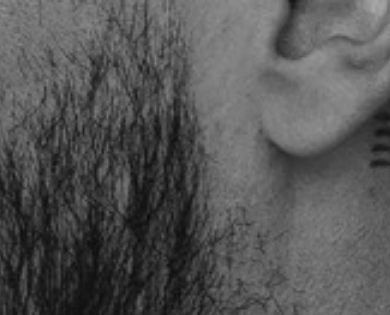
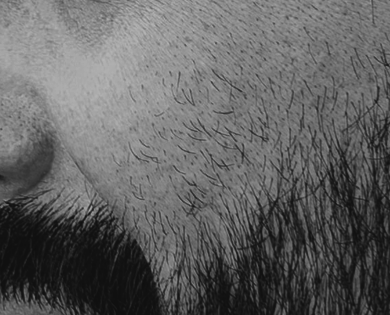
Before and after one commit to dworker863/razor, a website: page assets/index.html in a window 390 px wide. Shown: the top 315 px of the page. Drawn offline with Linux system fonts and the light colour scheme.

Commit message:
Changed header bg image for mobile

```diff
--- a/assets/scss/_media.scss
+++ b/assets/scss/_media.scss
@@ -37,9 +37,6 @@
 }
 
 @media (max-width: 1200px) {
-  .header {
-    background-image: url(../images/Борода1-mobile.jpg);
-  }
   .order-promotion-description__wrapper {
     margin-bottom: 120px;
 
@@ -179,6 +176,10 @@
 @media (max-width: 980px) {
   .container {
     width: 720px;
+  }
+
+  .header {
+    background-image: url(../images/Борода1-mobile.png);
   }
 
   .slider-view__container {
```
Also changed, not shown: assets/css/styles.min.css, assets/images/Борода1-mobile.jpg (deleted), assets/images/Борода1-mobile.png (added), dist/css/styles.min.css, dist/images/Борода1-mobile.png (added), dist/index.html.
